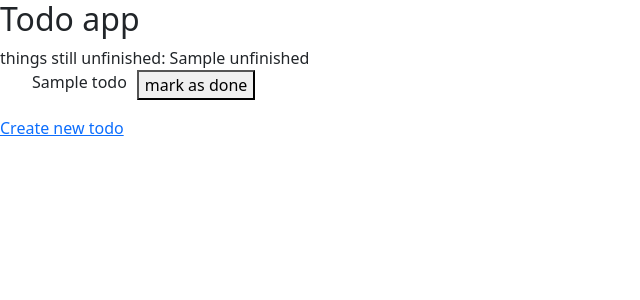
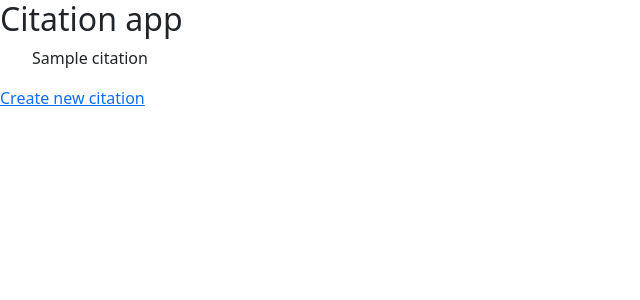
Before and after one commit to tkontt/SmartCite, a Flask app: template src/templates/index.html in a window 1280 px wide. Shown: the top 300 px of the page, without its empty margins (0-640 px from the left). Run offline with Flask 3, Linux system fonts and the light colour scheme; the template is opened without the code that fills it: most values are stand-ins (such as "Sample title", 1, 10 or a date in 2020).

Commit message:
Alustava lomake ja kotinäkymä

```diff
--- a/src/app.py
+++ b/src/app.py
@@ -1,30 +1,36 @@
 from flask import redirect, render_template, request, jsonify, flash
 from db_helper import reset_db
 from repositories.todo_repository import get_todos, create_todo, set_done
+from repositories.citation_repository import get_citations
 from config import app, test_env
 from util import validate_todo
 
 @app.route("/")
 def index():
-    todos = get_todos()
-    unfinished = len([todo for todo in todos if not todo.done])
-    return render_template("index.html", todos=todos, unfinished=unfinished)
+    citations = get_citations()
+    return render_template("index.html", citations=citations)
 
-@app.route("/new_todo")
+@app.route("/new_citation")
 def new():
-    return render_template("new_todo.html")
+    return render_template("new_citation.html")
 
-@app.route("/create_todo", methods=["POST"])
-def todo_creation():
+@app.route("/create_citation", methods=["POST"])
+def citation_creation():
+    citation_type = request.form.get("citation_type")
     content = request.form.get("content")
+    author = request.form.get("author/s")
 
     try:
+        # tämä ei vielä tehty
+        # create_citation(citation_type, author, content)
+
         validate_todo(content)
         create_todo(content)
+
         return redirect("/")
     except Exception as error:
         flash(str(error))
-        return  redirect("/new_todo")
+        return  redirect("/new_citation")
 
 @app.route("/toggle_todo/<todo_id>", methods=["POST"])
 def toggle_todo(todo_id):
--- a/src/templates/index.html
+++ b/src/templates/index.html
@@ -1,34 +1,26 @@
 {% extends "layout.html" %}
 
 {% block title %}
-Todo app
+Citation app
 {% endblock %}
 
 {% block body %}
 
-<h2>Todo app</h2>
-
-<div>
-  things still unfinished: {{ unfinished }}
-</div>
+<h2>Citation app</h2>
 
 <ul>
-  {% for todo in todos %}
+  {% for citation in citations %}
     <li style="display: flex">
       <div>
-        {{ todo }}
+        {{ citation }}
       </div>
-      {% if not todo.done %}
-        <form action="/toggle_todo/{{ todo.id }}" method="post" style="margin-left: 10px;">
-          <button type="submit">mark as done</button>
-        </form>
-      {% endif %}
+
     </li>
   {% endfor %}
 </ul>
 
 <div>
-  <a href="/new_todo">Create new todo</a>
+  <a href="/new_citation">Create new citation</a>
 </div>
 
 {% endblock %}
```
Also changed, not shown: src/templates/new_citation.html (renamed from src/templates/new_todo.html, +11 -4 lines).
